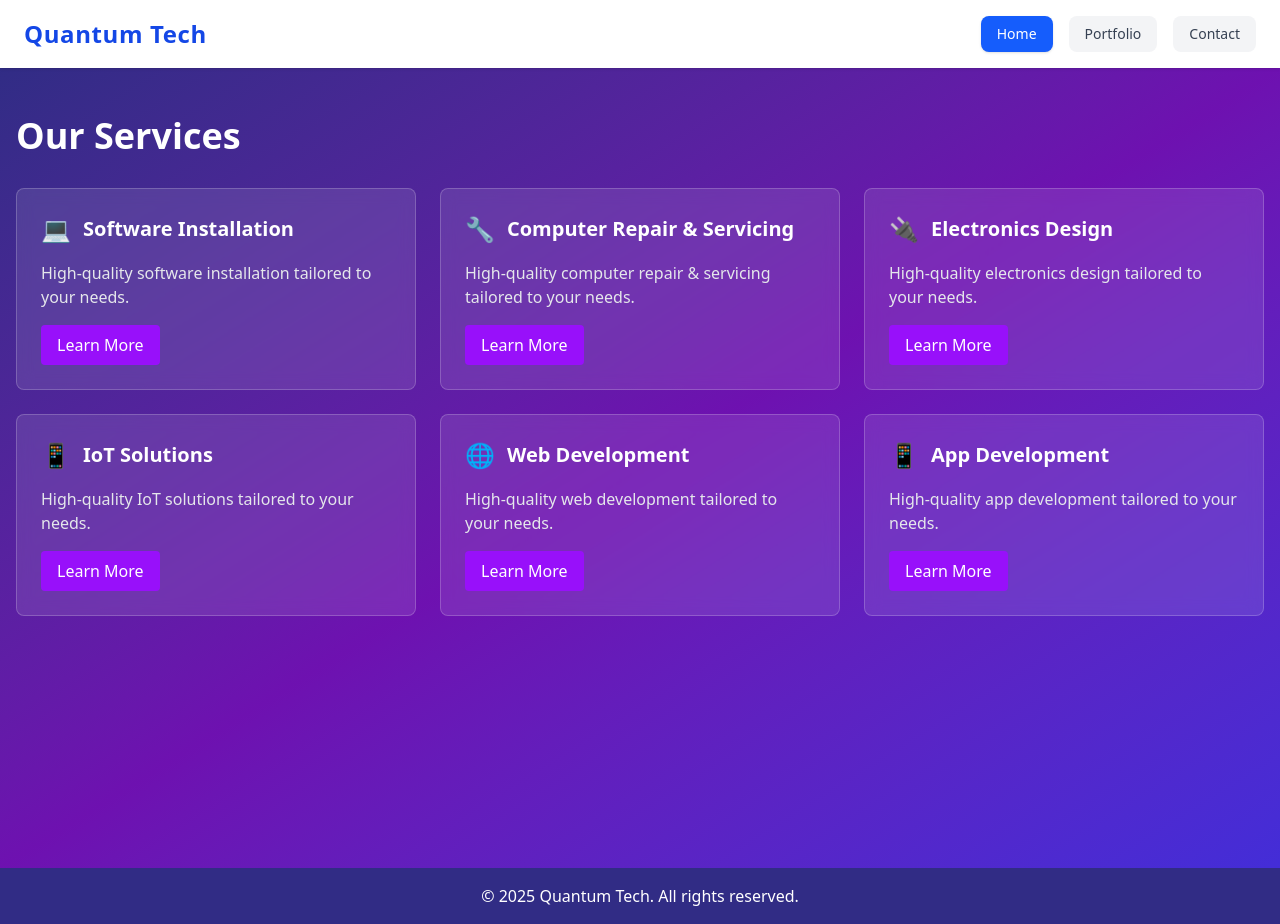
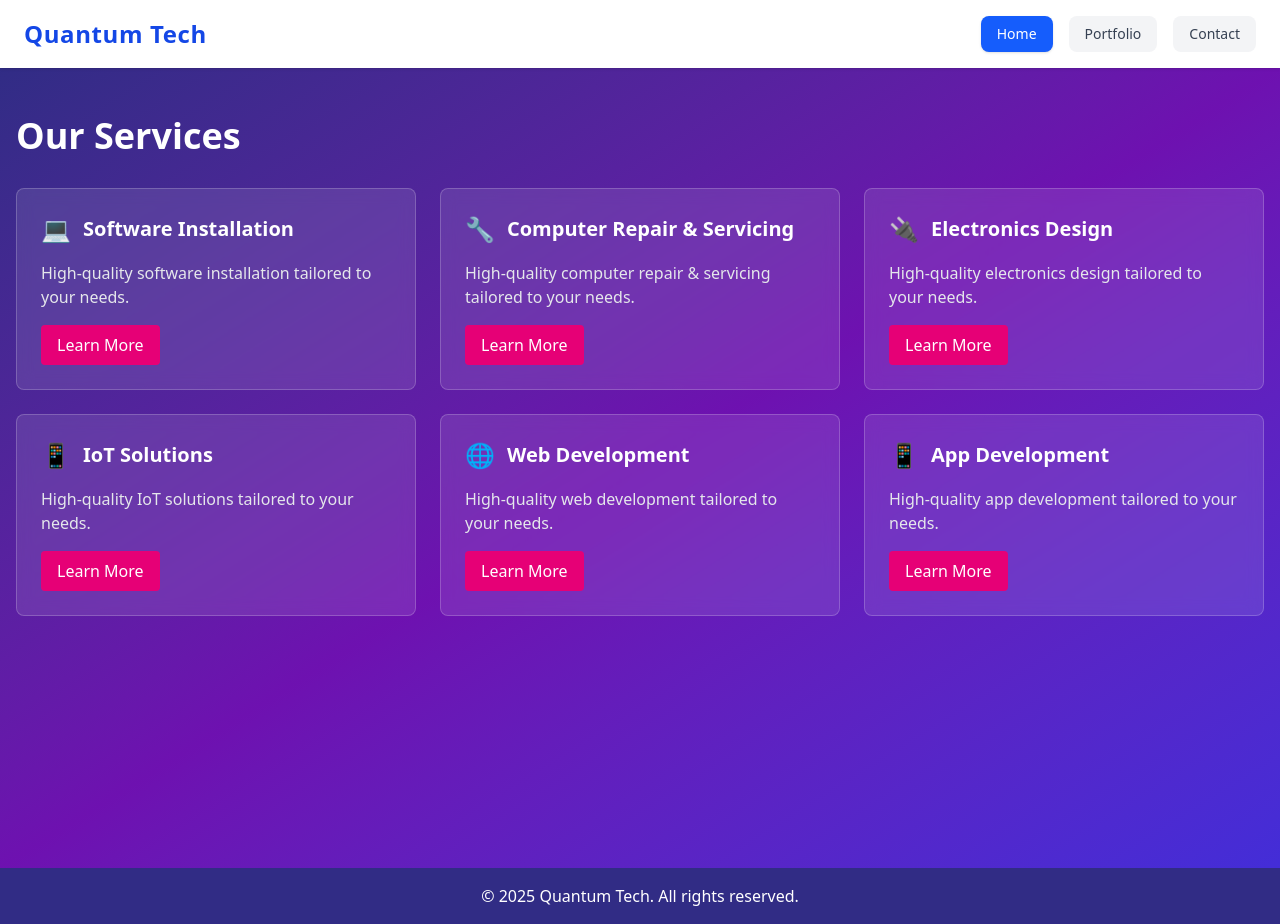
Before and after one commit to tamaroke/quantum_tech, a Next.js app: page / in a window 1280 px wide. Built offline with nearby package versions, Linux system fonts and the light colour scheme.

Commit message:
changed color of learn more button to pink

```diff
--- a/app/page.tsx
+++ b/app/page.tsx
@@ -52,7 +52,7 @@ export default function Page() {
                 <h3 className="text-xl font-bold">{service.title}</h3>
               </div>
               <p className="text-gray-200 mb-4">{service.description}</p>
-              <button className="bg-purple-600 hover:bg-purple-700 text-white py-2 px-4 rounded">
+              <button className="bg-pink-600 hover:bg-purple-700 text-white py-2 px-4 rounded">
                 Learn More
               </button>
             </div>
```
